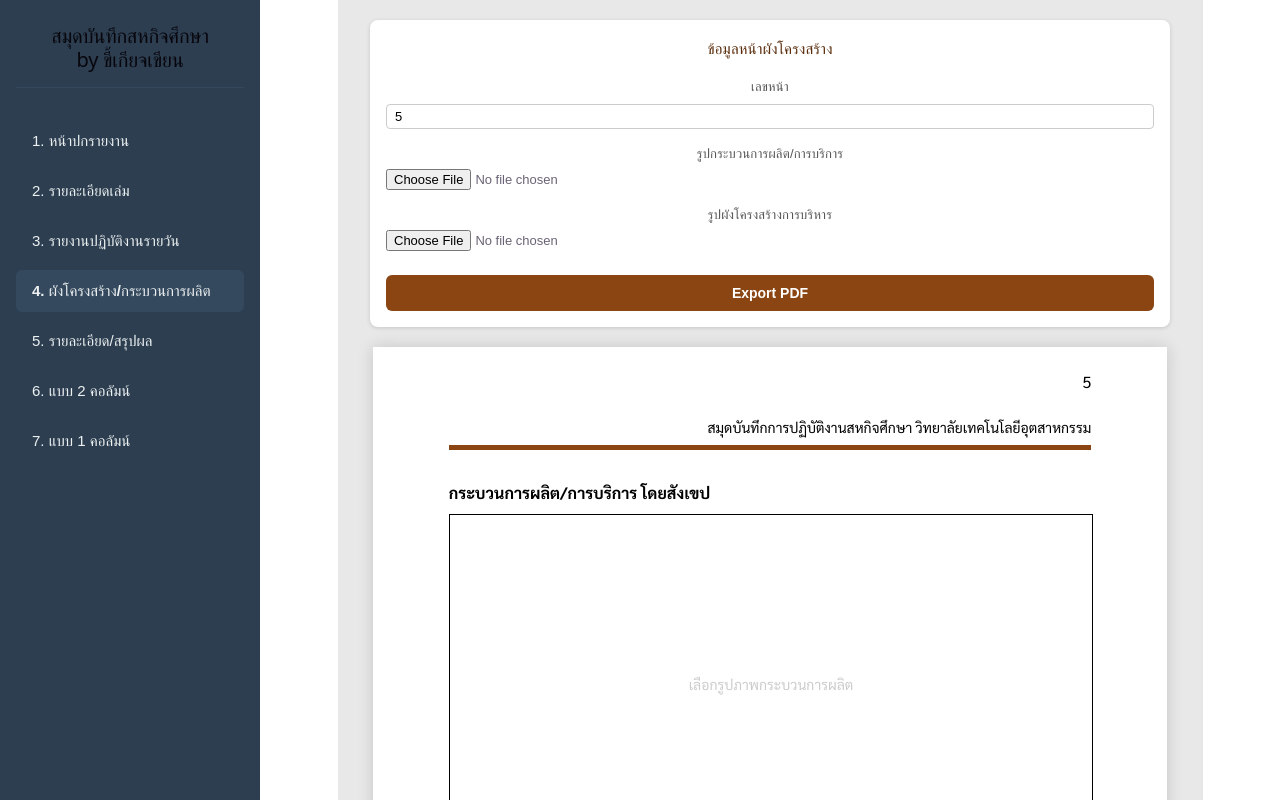
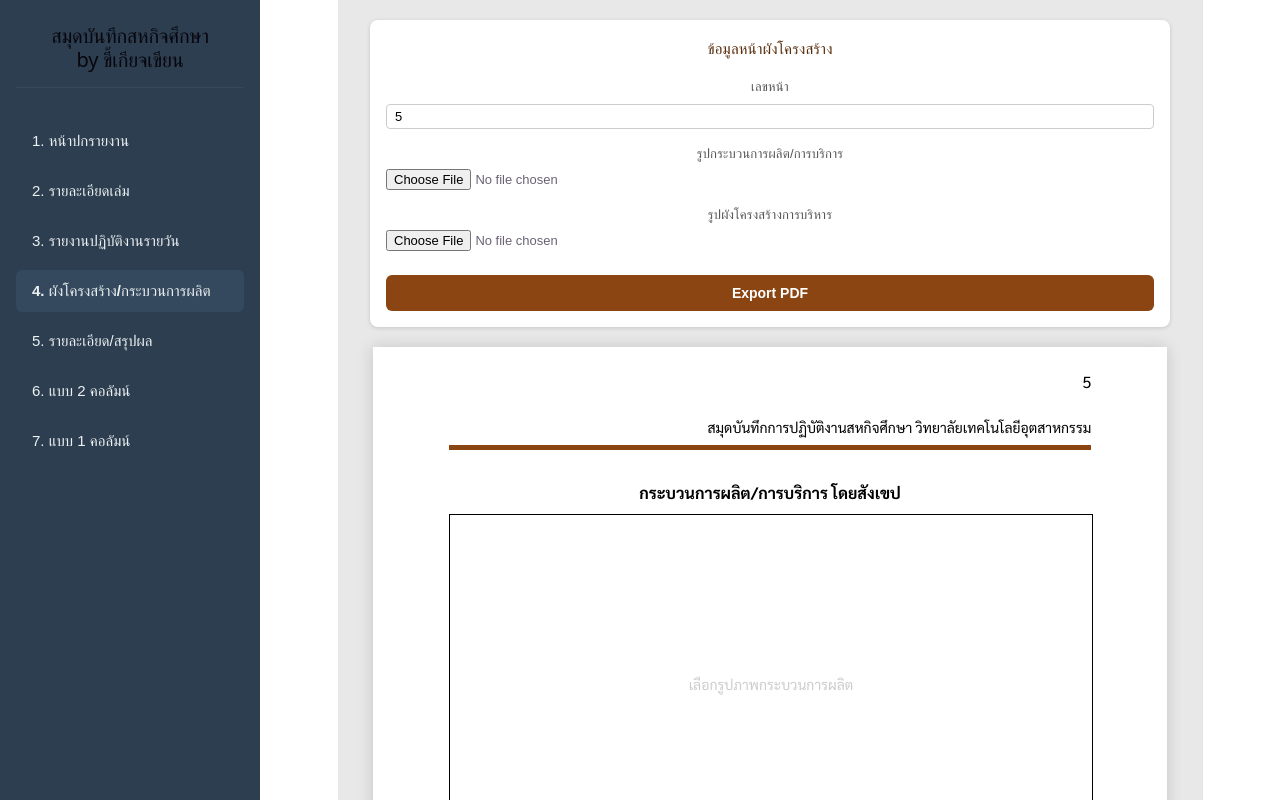
Before and after one commit to Tanongsak-BKK/training, a React (Vite) app: page / in a window 1280 px wide. Both pictures are taken after a click on the button "4. ผังโครงสร้าง/กระบวนการผลิต". Shown: the top 800 px of the page. Built offline with nearby package versions, Linux system fonts and the light colour scheme.

Commit message:
Update DailyWorkplaceProcessPage.jsx

```diff
--- a/src/page/DailyWorkplaceProcessPage.jsx
+++ b/src/page/DailyWorkplaceProcessPage.jsx
@@ -166,7 +166,6 @@ export default function DailyWorkplaceProcessPage() {
             textRendering: "geometricPrecision",
             WebkitFontSmoothing: "antialiased",
             letterSpacing: "normal",
-            textAlign: "justify",
           }}
         >
           {/* PAGE NUMBER top-right */}
```
